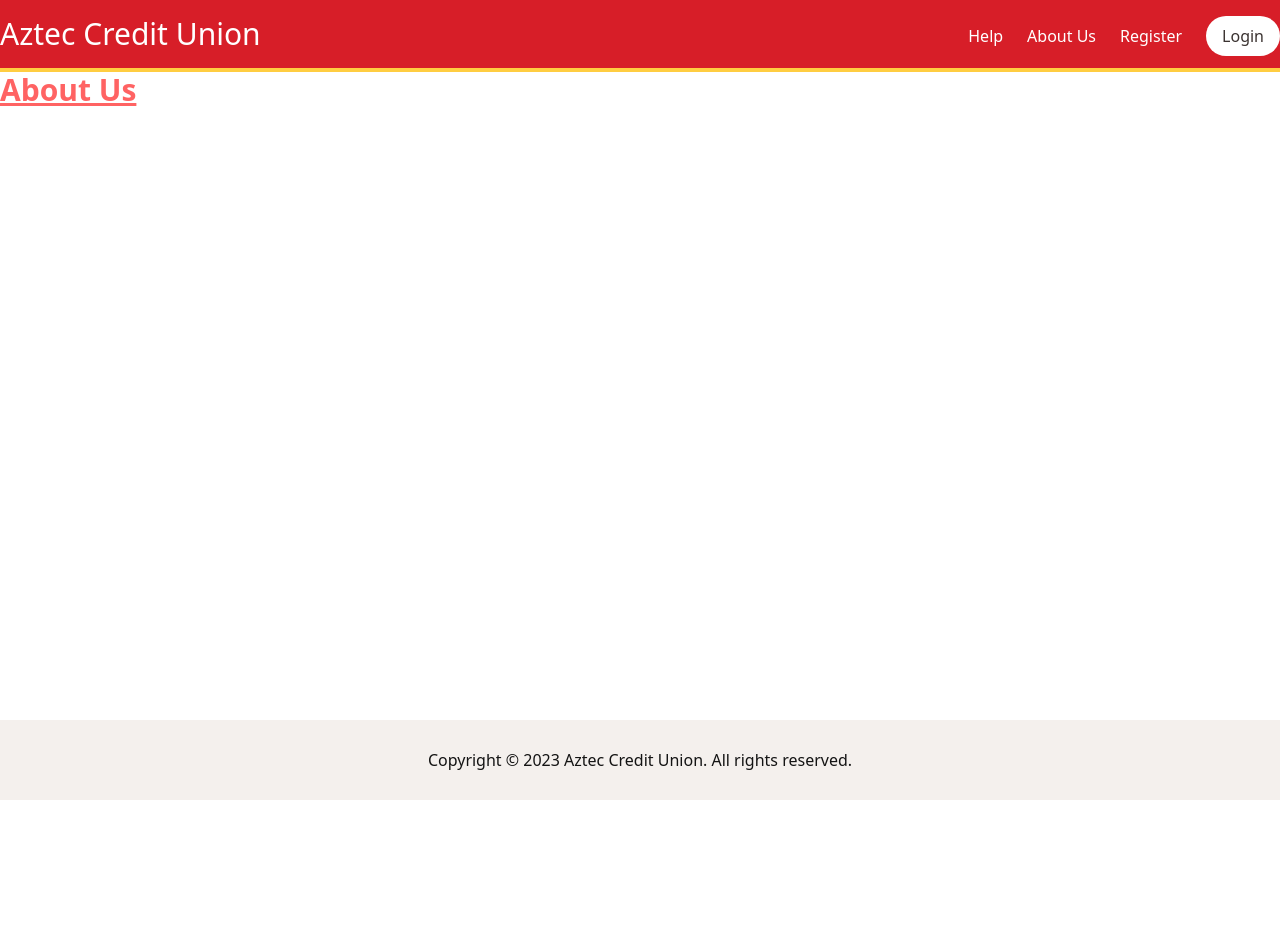
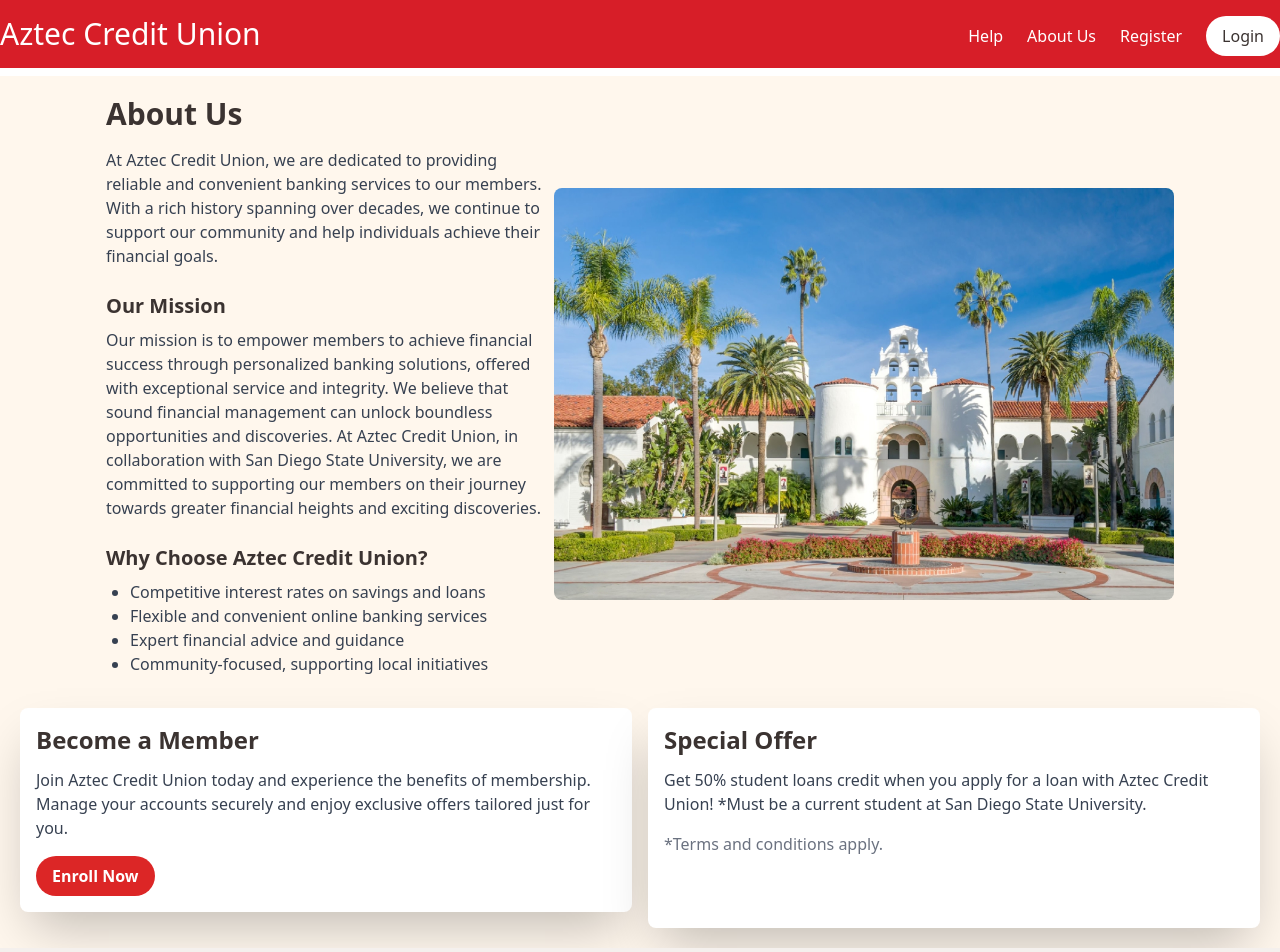
Before and after one commit to junioryono/Bank-Website, a React (Vite) app: page /about-us in a window 1280 px wide. Shown: the top 952 px of the page. Before the commit the page ends 800 px from the top, so only its background shows below. Built offline with nearby package versions, Linux system fonts and the light colour scheme.

Commit message:
About Us page and image added

```diff
--- a/src/pages/about-us/index.jsx
+++ b/src/pages/about-us/index.jsx
@@ -1,3 +1,80 @@
+import { Link } from "react-router-dom";
+import { useAuth } from "../../context/auth";
+import bankImage from "./SDSU_CAMPUS.jpg";
+
 export default function AboutUs() {
-   return <div className="text-3xl font-bold underline text-primary">About Us</div>;
+   const user = useAuth();
+   return (
+      <div className="bg-orange-50 mt-2 p-5">
+         <div className="flex flex-col md:flex-row justify-center items-center">
+            <div className="w-full max-w-md text-center md:text-left mb-8">
+               <h1 className="text-3xl font-semibold mb-4">About Us</h1>
+               <p className="text-gray-700 mb-6">
+                  At Aztec Credit Union, we are dedicated to providing reliable and convenient banking services to our
+                  members. With a rich history spanning over decades, we continue to support our community and help
+                  individuals achieve their financial goals.
+               </p>
+               <h2 className="text-xl font-semibold mb-2">Our Mission</h2>
+               <p className="text-gray-700 mb-6">
+                  Our mission is to empower members to achieve financial success through personalized banking solutions,
+                  offered with exceptional service and integrity. We believe that sound financial management can unlock
+                  boundless opportunities and discoveries. At Aztec Credit Union, in collaboration with San Diego State
+                  University, we are committed to supporting our members on their journey towards greater financial heights
+                  and exciting discoveries.
+               </p>
+               <h2 className="text-xl font-semibold mb-2">Why Choose Aztec Credit Union?</h2>
+               <ul className="list-disc pl-6 text-gray-700">
+                  <li>Competitive interest rates on savings and loans</li>
+                  <li>Flexible and convenient online banking services</li>
+                  <li>Expert financial advice and guidance</li>
+                  <li>Community-focused, supporting local initiatives</li>
+               </ul>
+            </div>
+            <div className="w-full md:w-1/2">
+               <img src={bankImage} alt="Bank" className="w-full h-auto mb-4 rounded-lg" />
+            </div>
+         </div>
+         <div className="flex flex-col md:flex-row justify-between w-full">
+            <div className="w-full md:w-1/2 p-4 bg-white shadow-2xl rounded-lg mb-4 md:mr-4">
+               {!user ? (
+                  <div>
+                     <h2 className="text-2xl font-semibold mb-3">Become a Member</h2>
+                     <p className="text-gray-700 mb-4">
+                        Join Aztec Credit Union today and experience the benefits of membership. Manage your accounts
+                        securely and enjoy exclusive offers tailored just for you.
+                     </p>
+                     <a
+                        href="/register"
+                        className="bg-red-600 hover:bg-red-700 text-white font-bold py-2 px-4 rounded-full inline-block"
+                     >
+                        Enroll Now
+                     </a>
+                  </div>
+               ) : (
+                  <div>
+                     <h2 className="text-2xl font-semibold mb-3">Welcome back, {user.name}!</h2>
+                     <p className="text-gray-700 mb-4">
+                        We're glad to have you as a member of Aztec Credit Union. If you have any questions or need
+                        assistance, feel free to reach out to our support team.
+                     </p>
+                     <a
+                        href="/contact"
+                        className="bg-red-600 hover:bg-red-700 text-white font-bold py-2 px-4 rounded-full inline-block"
+                     >
+                        Contact Us
+                     </a>
+                  </div>
+               )}
+            </div>
+            <div className="w-full md:w-1/2 p-4 bg-white shadow-2xl rounded-lg">
+               <h2 className="text-2xl font-semibold mb-3">Special Offer</h2>
+               <p className="text-gray-700 mb-4">
+                  Get 50% student loans credit when you apply for a loan with Aztec Credit Union! *Must be a current student
+                  at San Diego State University.
+               </p>
+               <p className="text-gray-500">*Terms and conditions apply.</p>
+            </div>
+         </div>
+      </div>
+   );
 }
```
Also changed, not shown: src/pages/about-us/SDSU_CAMPUS.jpg (added).
